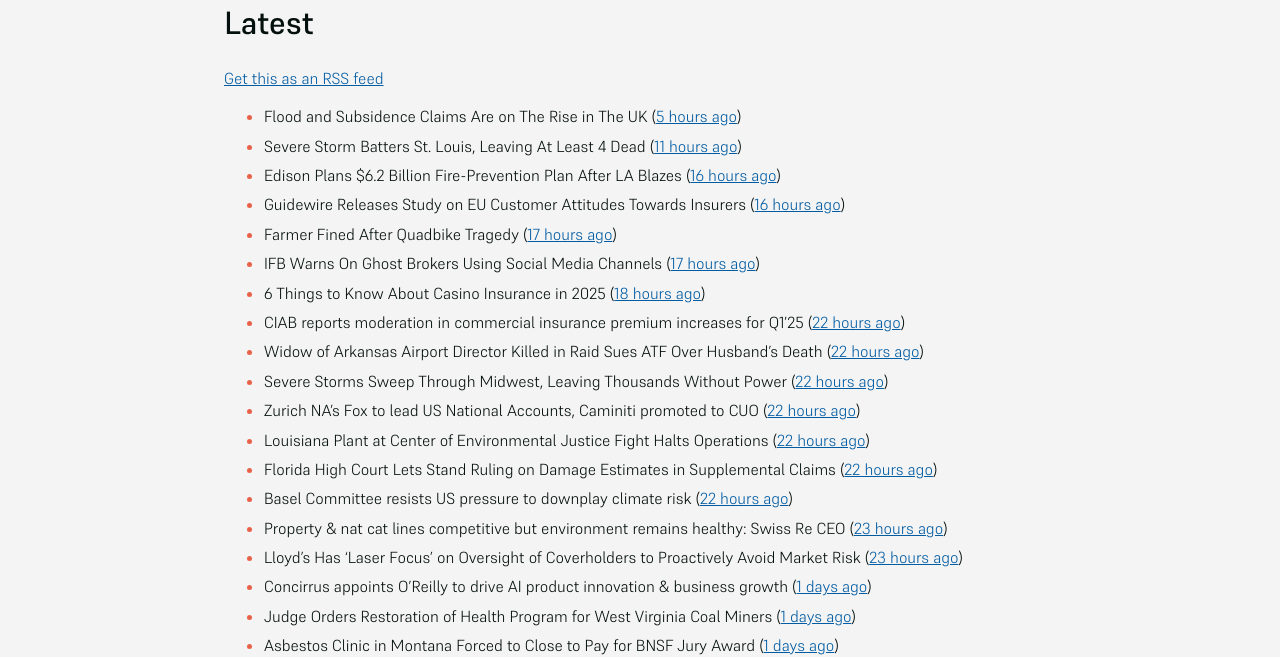
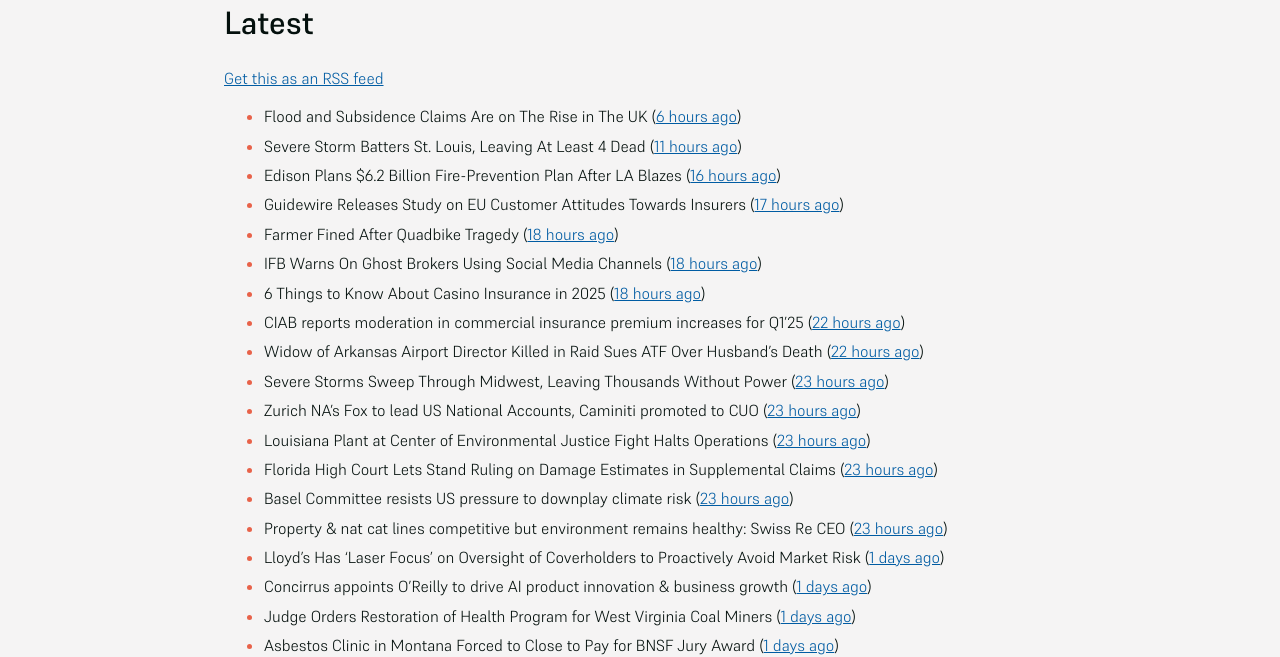
Before and after one commit to mat-0/feeds.thechels.uk, a Jekyll site: the page built from index.md, in a window 1280 px wide and 900 px high. Shown: the part 169-826 px from the top of the window. Built offline with Jekyll 4.4.1, drawn with Linux system fonts in a browser that asks for light colours; some of the changed text lies outside the part shown.

Commit message:
New Feed

```diff
--- a/index.md
+++ b/index.md
@@ -8,22 +8,22 @@ description: Latest Updates
 [Get this as an RSS feed](/feed.rss)
 
 <!-- news_marker starts -->
-- Flood and Subsidence Claims Are on The Rise in The UK ([5 hours ago](https://insurance-edge.net/2025/05/17/flood-and-subsidence-claims-are-on-the-rise-in-the-uk/))
+- Flood and Subsidence Claims Are on The Rise in The UK ([6 hours ago](https://insurance-edge.net/2025/05/17/flood-and-subsidence-claims-are-on-the-rise-in-the-uk/))
 - Severe Storm Batters St. Louis, Leaving At Least 4 Dead ([11 hours ago](https://www.insurancejournal.com/news/midwest/2025/05/16/824121.htm))
 - Edison Plans $6.2 Billion Fire-Prevention Plan After LA Blazes ([16 hours ago](https://www.insurancejournal.com/news/west/2025/05/16/824114.htm))
-- Guidewire Releases Study on EU Customer Attitudes Towards Insurers ([16 hours ago](https://insurance-edge.net/2025/05/16/guidewire-releases-study-on-eu-customer-attitudes-towards-insurers/))
-- Farmer Fined After Quadbike Tragedy ([17 hours ago](https://insurance-edge.net/2025/05/16/farmer-fined-after-quadbike-tragedy/))
-- IFB Warns On Ghost Brokers Using Social Media Channels ([17 hours ago](https://insurance-edge.net/2025/05/16/ifb-warns-on-ghost-brokers-using-social-media-channels/))
+- Guidewire Releases Study on EU Customer Attitudes Towards Insurers ([17 hours ago](https://insurance-edge.net/2025/05/16/guidewire-releases-study-on-eu-customer-attitudes-towards-insurers/))
+- Farmer Fined After Quadbike Tragedy ([18 hours ago](https://insurance-edge.net/2025/05/16/farmer-fined-after-quadbike-tragedy/))
+- IFB Warns On Ghost Brokers Using Social Media Channels ([18 hours ago](https://insurance-edge.net/2025/05/16/ifb-warns-on-ghost-brokers-using-social-media-channels/))
 - 6 Things to Know About Casino Insurance in 2025 ([18 hours ago](https://insurance-edge.net/2025/05/16/6-things-to-know-about-casino-insurance-in-2025/))
 - CIAB reports moderation in commercial insurance premium increases for Q1’25 ([22 hours ago](https://www.reinsurancene.ws/ciab-reports-moderation-in-commercial-insurance-premium-increases-for-q125/))
 - Widow of Arkansas Airport Director Killed in Raid Sues ATF Over Husband’s Death ([22 hours ago](https://www.insurancejournal.com/news/southcentral/2025/05/16/824097.htm))
-- Severe Storms Sweep Through Midwest, Leaving Thousands Without Power ([22 hours ago](https://www.insurancejournal.com/news/midwest/2025/05/16/824092.htm))
-- Zurich NA’s Fox to lead US National Accounts, Caminiti promoted to CUO ([22 hours ago](https://www.reinsurancene.ws/zurich-nas-fox-to-lead-us-national-accounts-caminiti-promoted-to-cuo/))
-- Louisiana Plant at Center of Environmental Justice Fight Halts Operations ([22 hours ago](https://www.insurancejournal.com/news/southcentral/2025/05/16/824085.htm))
-- Florida High Court Lets Stand Ruling on Damage Estimates in Supplemental Claims ([22 hours ago](https://www.insurancejournal.com/news/southeast/2025/05/16/824076.htm))
-- Basel Committee resists US pressure to downplay climate risk ([22 hours ago](https://www.dig-in.com/articles/basel-committee-resists-us-pressure-to-downplay-climate-risk))
+- Severe Storms Sweep Through Midwest, Leaving Thousands Without Power ([23 hours ago](https://www.insurancejournal.com/news/midwest/2025/05/16/824092.htm))
+- Zurich NA’s Fox to lead US National Accounts, Caminiti promoted to CUO ([23 hours ago](https://www.reinsurancene.ws/zurich-nas-fox-to-lead-us-national-accounts-caminiti-promoted-to-cuo/))
+- Louisiana Plant at Center of Environmental Justice Fight Halts Operations ([23 hours ago](https://www.insurancejournal.com/news/southcentral/2025/05/16/824085.htm))
+- Florida High Court Lets Stand Ruling on Damage Estimates in Supplemental Claims ([23 hours ago](https://www.insurancejournal.com/news/southeast/2025/05/16/824076.htm))
+- Basel Committee resists US pressure to downplay climate risk ([23 hours ago](https://www.dig-in.com/articles/basel-committee-resists-us-pressure-to-downplay-climate-risk))
 - Property & nat cat lines competitive but environment remains healthy: Swiss Re CEO ([23 hours ago](https://www.reinsurancene.ws/property-nat-cat-lines-competitive-but-environment-remains-healthy-swiss-re-ceo/))
-- Lloyd’s Has ‘Laser Focus’ on Oversight of Coverholders to Proactively Avoid Market Risk ([23 hours ago](https://www.insurancejournal.com/news/international/2025/05/16/824065.htm))
+- Lloyd’s Has ‘Laser Focus’ on Oversight of Coverholders to Proactively Avoid Market Risk ([1 days ago](https://www.insurancejournal.com/news/international/2025/05/16/824065.htm))
 - Concirrus appoints O’Reilly to drive AI product innovation & business growth ([1 days ago](https://www.reinsurancene.ws/concirrus-appoints-oreilly-to-drive-ai-product-innovation-business-growth/))
 - Judge Orders Restoration of Health Program for West Virginia Coal Miners ([1 days ago](https://www.insurancejournal.com/news/southeast/2025/05/16/824060.htm))
 - Asbestos Clinic in Montana Forced to Close to Pay for BNSF Jury Award ([1 days ago](https://www.insurancejournal.com/news/west/2025/05/16/824055.htm))
```
Also changed, not shown: other parts of index.md (+2 -3 lines).
